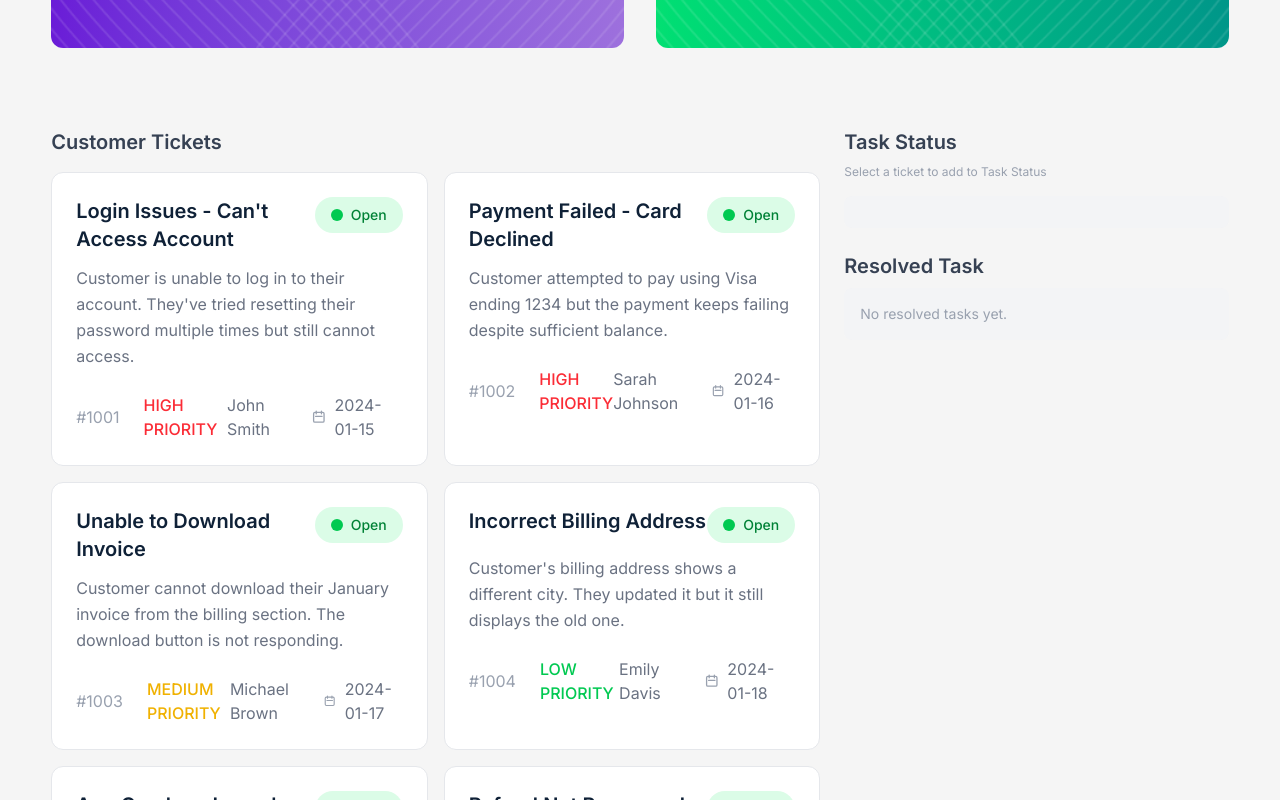
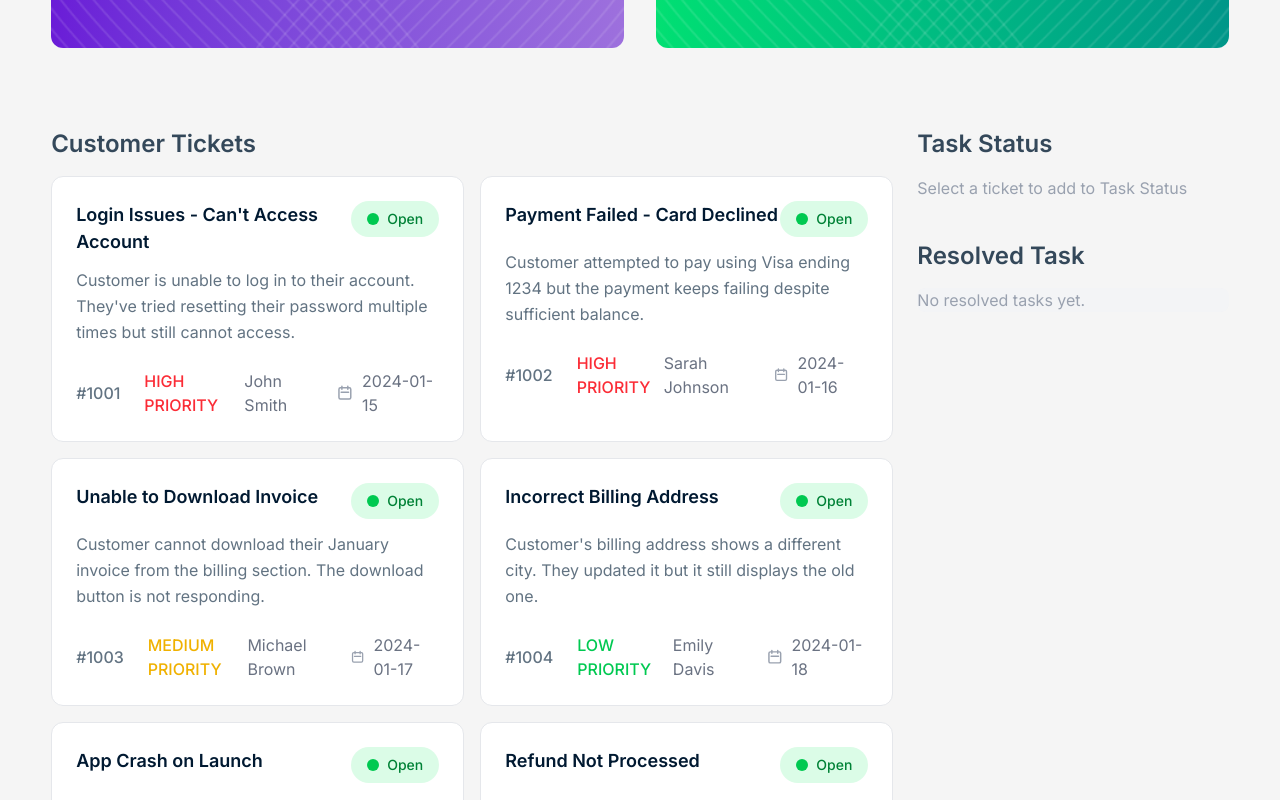
Before and after one commit to Akhlakur07/Customer-Support-Ticket-System, a React (Vite) app: page / in a window 1280 px wide. Shown: the part 400-1200 px from the top of the page. Built offline with nearby package versions, Linux system fonts and the light colour scheme.

Commit message:
Main section UI fix

```diff
--- a/src/components/Ticket.jsx
+++ b/src/components/Ticket.jsx
@@ -35,10 +35,10 @@ const Ticket = ({ updateCounts }) => {
   };
 
   return (
-    <div className="lg:flex gap-6 px-[4%] pb-16 max-w-7xl">
+    <div className="lg:flex gap-6 px-[4%] pb-16">
       {/* Customer Tickets */}
-      <div className="lg:w-2/3">
-        <h2 className="text-xl font-semibold mb-4 text-gray-700">
+      <div className="lg:w-[73%]">
+        <h2 className="text-2xl font-semibold text-[#34485A] mb-4">
           Customer Tickets
         </h2>
 
@@ -51,7 +51,7 @@ const Ticket = ({ updateCounts }) => {
             >
               {/* Title + Status */}
               <div className="flex justify-between items-start mb-3">
-                <h3 className="text-xl font-semibold text-[#0f2137]">
+                <h3 className="text-[18px] font-semibold text-[#001931]">
                   {ticket.Title}
                 </h3>
 
@@ -74,22 +74,24 @@ const Ticket = ({ updateCounts }) => {
               </div>
 
               {/* Description */}
-              <p className="text-gray-500 text-base mb-6 leading-relaxed">
+              <p className="text-[#627382] text-base mb-6 leading-relaxed">
                 {ticket.Description}
               </p>
 
               {/* Bottom Row */}
               <div className="flex justify-between items-center text-gray-500">
                 <div className="flex items-center gap-6">
-                  <span className="text-gray-400">#{ticket.ID}</span>
+                  <span className="text-[#627382] font-medium">
+                    #{ticket.ID}
+                  </span>
 
                   <span
                     className={`font-medium ${
                       ticket.Priority === "HIGH"
                         ? "text-red-500"
                         : ticket.Priority === "MEDIUM"
-                        ? "text-yellow-500"
-                        : "text-green-500"
+                          ? "text-yellow-500"
+                          : "text-green-500"
                     }`}
                   >
                     {ticket.Priority} PRIORITY
@@ -124,24 +126,28 @@ const Ticket = ({ updateCounts }) => {
       </div>
 
       {/* Task Status */}
-      <div className="lg:w-1/3 mt-8 lg:mt-0">
-        <h2 className="text-xl font-semibold text-gray-700 mb-2">
+      <div className="mt-8 lg:mt-0 lg:w-[27%]">
+        <h2 className="text-2xl font-semibold text-[#34485A] mb-4">
           Task Status
         </h2>
-        <p className="text-xs text-gray-400 mb-4">
-          Select a ticket to add to Task Status
-        </p>
+        {taskStatus.length === 0 && (
+          <p className="text-[16px] text-gray-400">
+            Select a ticket to add to Task Status
+          </p>
+        )}
 
-        <div className="bg-gray-100 rounded-lg p-4 space-y-3 mb-6">
+        <div className="bg-gray-100 rounded-lg space-y-3 my-4">
           {taskStatus.map((ticket) => (
-            <div key={ticket.ID} className="bg-white rounded-md p-3 border">
-              <div className="flex justify-between items-center mb-2">
-                <span className="text-sm font-medium">{ticket.Title}</span>
+            <div key={ticket.ID} className="bg-white rounded-md p-4">
+              <div className="flex justify-between items-center mb-4">
+                <span className="text-lg font-medium text-[#001931] ">
+                  {ticket.Title}
+                </span>
               </div>
 
               <button
                 onClick={() => handleComplete(ticket)}
-                className="w-full bg-green-500 hover:bg-green-600 text-white text-xs py-2 rounded"
+                className="w-full bg-green-500 hover:bg-green-600 text-white text-[16px] font-semibold py-2 rounded"
               >
                 Complete
               </button>
@@ -150,20 +156,19 @@ const Ticket = ({ updateCounts }) => {
         </div>
 
         {/* Resolved */}
-        <h2 className="text-xl font-semibold text-gray-700 mb-2">
+        <h2 className="text-2xl font-semibold text-[#34485A] mb-4 mt-10">
           Resolved Task
         </h2>
 
-        <div className="bg-gray-100 rounded-lg space-y-3 p-4">
+        <div className="bg-gray-100 rounded-lg space-y-3">
           {resolved.map((ticket) => (
-            <div key={ticket.ID} className="bg-white p-3 rounded-md border">
-              <p className="text-sm font-medium">{ticket.Title}</p>
-              <p className="text-xs text-gray-400">#{ticket.ID}</p>
+            <div key={ticket.ID} className="bg-[#E0E7FF] p-5 rounded-md">
+              <p className="text-lg font-medium text-[#001931]">{ticket.Title}</p>
             </div>
           ))}
 
           {resolved.length === 0 && (
-            <p className="text-gray-400 text-sm">No resolved tasks yet.</p>
+            <p className="text-gray-400 text-[16px]">No resolved tasks yet.</p>
           )}
         </div>
       </div>
```
